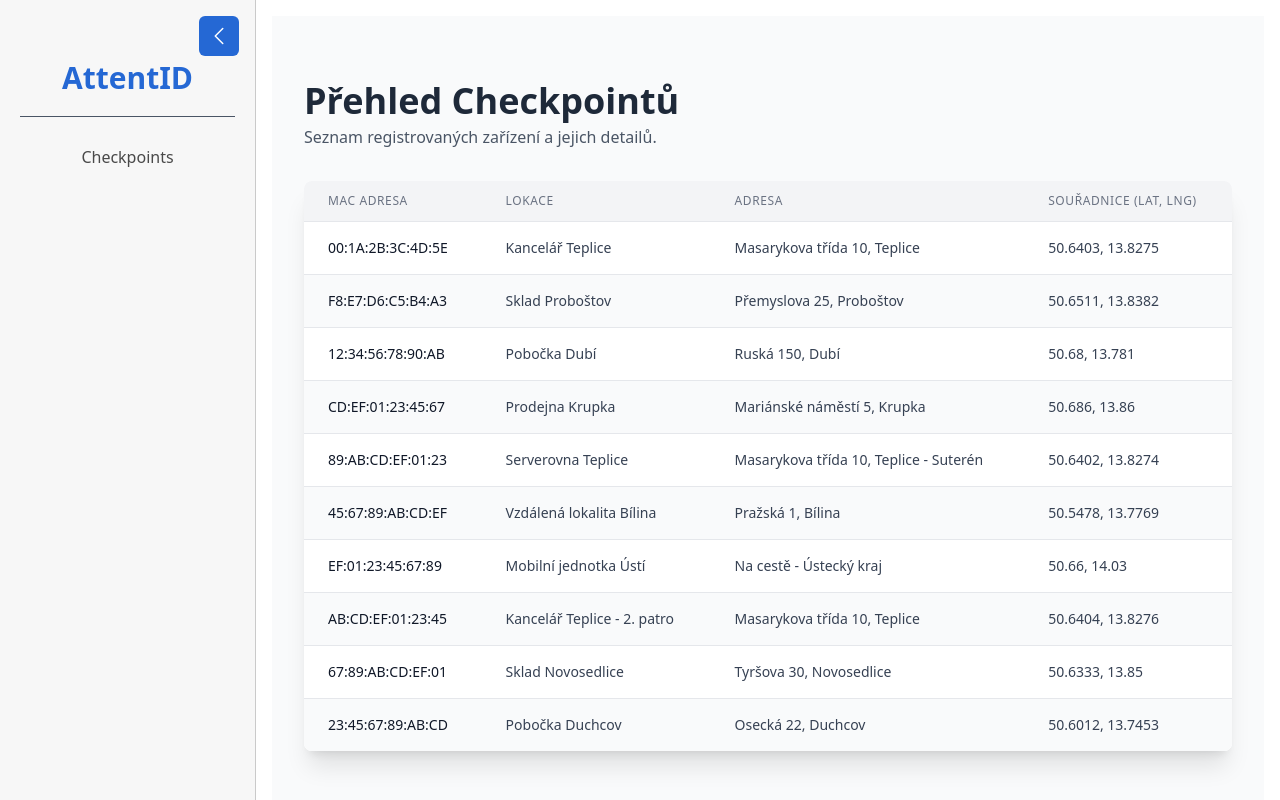
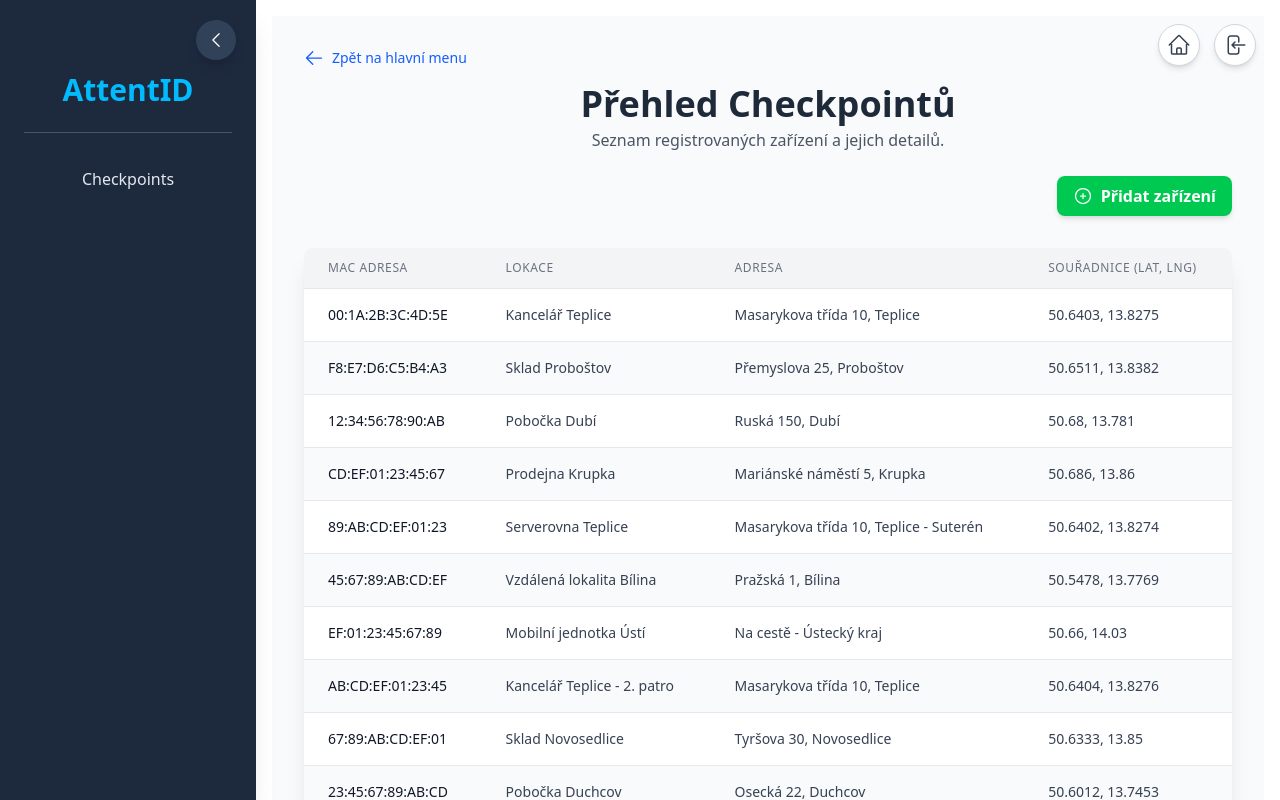
Before and after one commit to Apollyus/attentid_frontend_nextjs, a Next.js app: page /checkpoints in a window 1280 px wide. Built offline with nearby package versions, Linux system fonts and the light colour scheme.

Commit message:
Enhance Checkpoint page layout with navigation links and buttons; update sidebar styles for improved UI

```diff
--- a/src/app/checkpoints/page.tsx
+++ b/src/app/checkpoints/page.tsx
@@ -1,4 +1,7 @@
+"use client"; // Make this a Client Component
 import React from 'react';
+import Link from 'next/link';
+import { ArrowLeftIcon, PlusCircleIcon } from '@heroicons/react/24/outline';
 
 interface Device {
   macAddress: string;
@@ -28,8 +31,23 @@ const CheckpointListPage = () => {
     <div className="min-h-screen flex justify-center items-center bg-gray-50 p-4 sm:p-6 lg:p-8">
       <div className="container mx-auto">
         <header className="mb-8">
-          <h1 className="text-4xl font-bold text-gray-800">Přehled Checkpointů</h1>
-          <p className="text-gray-600 mt-1">Seznam registrovaných zařízení a jejich detailů.</p>
+          <div className="flex justify-start items-center mb-4"> {/* Changed justify-between to justify-start */}
+            <Link href="/" className="flex items-center text-blue-600 hover:text-blue-800 transition-colors group">
+              <ArrowLeftIcon className="h-5 w-5 mr-2 transition-transform group-hover:-translate-x-1" />
+              <span className="text-sm font-medium">Zpět na hlavní menu</span>
+            </Link>
+          </div>
+          <h1 className="text-4xl font-bold text-gray-800 text-center">Přehled Checkpointů</h1>
+          <p className="text-gray-600 mt-1 text-center mb-6">Seznam registrovaných zařízení a jejich detailů.</p> {/* Added mb-6 */}
+          <div className="flex justify-end mb-4"> {/* New div for button, aligned to right */}
+            <button
+              onClick={() => alert("Funkce přidání zařízení bude implementována")}
+              className="flex items-center bg-green-500 hover:bg-green-600 text-white font-semibold py-2 px-4 rounded-lg shadow-md transition-colors"
+            >
+              <PlusCircleIcon className="h-5 w-5 mr-2" />
+              Přidat zařízení
+            </button>
+          </div>
         </header>
 
         <div className="shadow-xl rounded-lg overflow-hidden bg-white">
--- a/src/app/layout.tsx
+++ b/src/app/layout.tsx
@@ -1,8 +1,11 @@
 "use client";
 import { useState } from "react";
+import Link from "next/link"; // Added for Home button
 import { Geist, Geist_Mono } from "next/font/google";
 import "./globals.css";
 import Sidebar from "@/components/Sidebar";
+// Import icons from Heroicons
+import { HomeIcon, ArrowLeftOnRectangleIcon } from '@heroicons/react/24/outline';
 // import type { Metadata } from "next"; // Metadata cannot be used in client components
 
 const geistSans = Geist({
@@ -43,6 +46,21 @@ export default function RootLayout({
               isSidebarOpen ? "ml-64" : "ml-0" // Adjust margin based on sidebar state
             }`}
           >
+            {/* Icons positioned at the top right of the main content area */}
+            <Link
+              href="/"
+              className="absolute top-6 right-20 bg-white hover:bg-gray-100 text-gray-700 rounded-full p-2 shadow-md transition-colors border border-gray-300 cursror-pointer"
+              title="Home"
+            >
+              <HomeIcon className="h-6 w-6" />
+            </Link>
+            <button
+              onClick={() => alert("Logout functionality to be implemented")}
+              className="absolute top-6 right-6 bg-white hover:bg-gray-100 text-gray-700 rounded-full p-2 shadow-md transition-colors border border-gray-300 cursor-pointer"
+              title="Logout"
+            >
+              <ArrowLeftOnRectangleIcon className="h-6 w-6" />
+            </button>
             {children}
           </main>
         </div>
--- a/src/components/Sidebar.tsx
+++ b/src/components/Sidebar.tsx
@@ -21,33 +21,33 @@ export default function Sidebar({ isOpen, toggleSidebar }: SidebarProps) {
       {!isOpen && (
         <button
           onClick={toggleSidebar} // Use prop
-          className="fixed top-4 left-4 z-50 p-2 bg-primary text-white rounded-md hover:bg-primary/80 flex items-center justify-center w-10 h-10"
+          className="fixed top-5 left-5 z-50 p-2 bg-slate-700 text-white rounded-full shadow-lg hover:bg-slate-600 transition-colors flex items-center justify-center w-10 h-10"
           aria-label="Open sidebar"
         >
-          <ChevronRightIcon className="h-6 w-6" />
+          <ChevronRightIcon className="h-5 w-5" />
         </button>
       )}
 
       {/* The Sidebar itself, animated */}
       <aside
-        className={`fixed top-0 left-0 h-full z-40 w-64 bg-background text-foreground p-5 border-r border-secondary flex flex-col transition-transform duration-300 ease-in-out ${isOpen ? 'translate-x-0' : '-translate-x-full'}`} // Use prop
+        className={`fixed top-0 left-0 h-full z-40 w-64 bg-slate-800 text-slate-100 p-6 shadow-xl flex flex-col transition-transform duration-300 ease-in-out ${isOpen ? 'translate-x-0' : '-translate-x-full'}`} // Use prop
       >
         {/* Button to CLOSE the sidebar (part of the sidebar, moves with it) */}
         <button
           onClick={toggleSidebar} // Use prop
-          className="absolute top-4 right-4 z-10 p-2 bg-primary text-white rounded-md hover:bg-primary/80 flex items-center justify-center w-10 h-10"
+          className="absolute top-5 right-5 z-10 p-2 bg-slate-700 text-white rounded-full shadow-lg hover:bg-slate-600 transition-colors flex items-center justify-center w-10 h-10 cursor-pointer"
           aria-label="Close sidebar"
         >
-          <ChevronLeftIcon className="h-6 w-6" />
+          <ChevronLeftIcon className="h-5 w-5" />
         </button>
 
         {/* Sidebar Content */}
-        <div className="text-center w-full pt-10"> {/* Added pt-10 to provide space for the close button above */}
-          <h1 className="text-3xl font-bold mb-5 text-primary inline-block">AttentID</h1>
-          <hr className="border-gray-600 mb-5" /> {/* Separator line */}
+        <div className="text-center w-full pt-12"> {/* Increased padding top */}
+          <h1 className="text-3xl font-semibold mb-6 text-sky-400">AttentID</h1>
+          <hr className="border-slate-600 mb-6" /> {/* Lighter separator */}
         </div>
-        <nav className="w-full">
-          <Link href="/checkpoints" className="block py-2 px-3 rounded hover:bg-accent hover:text-white text-center">
+        <nav className="w-full space-y-2">
+          <Link href="/checkpoints" className="block py-2.5 px-4 rounded-lg hover:bg-slate-700 hover:text-sky-300 transition-colors duration-150 text-center text-slate-200">
             Checkpoints
           </Link>
           {/* Example of a navigation link, if you want to add them later */}
```
